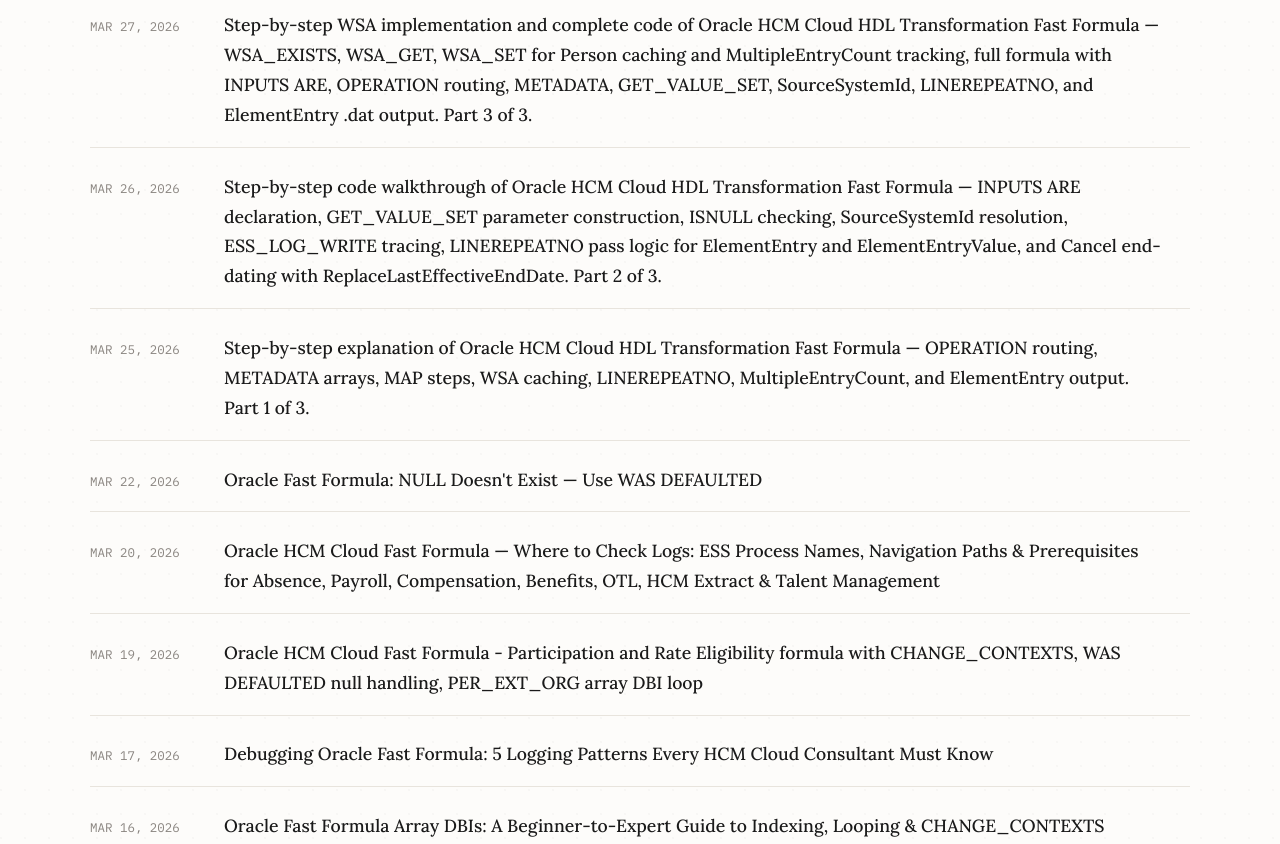
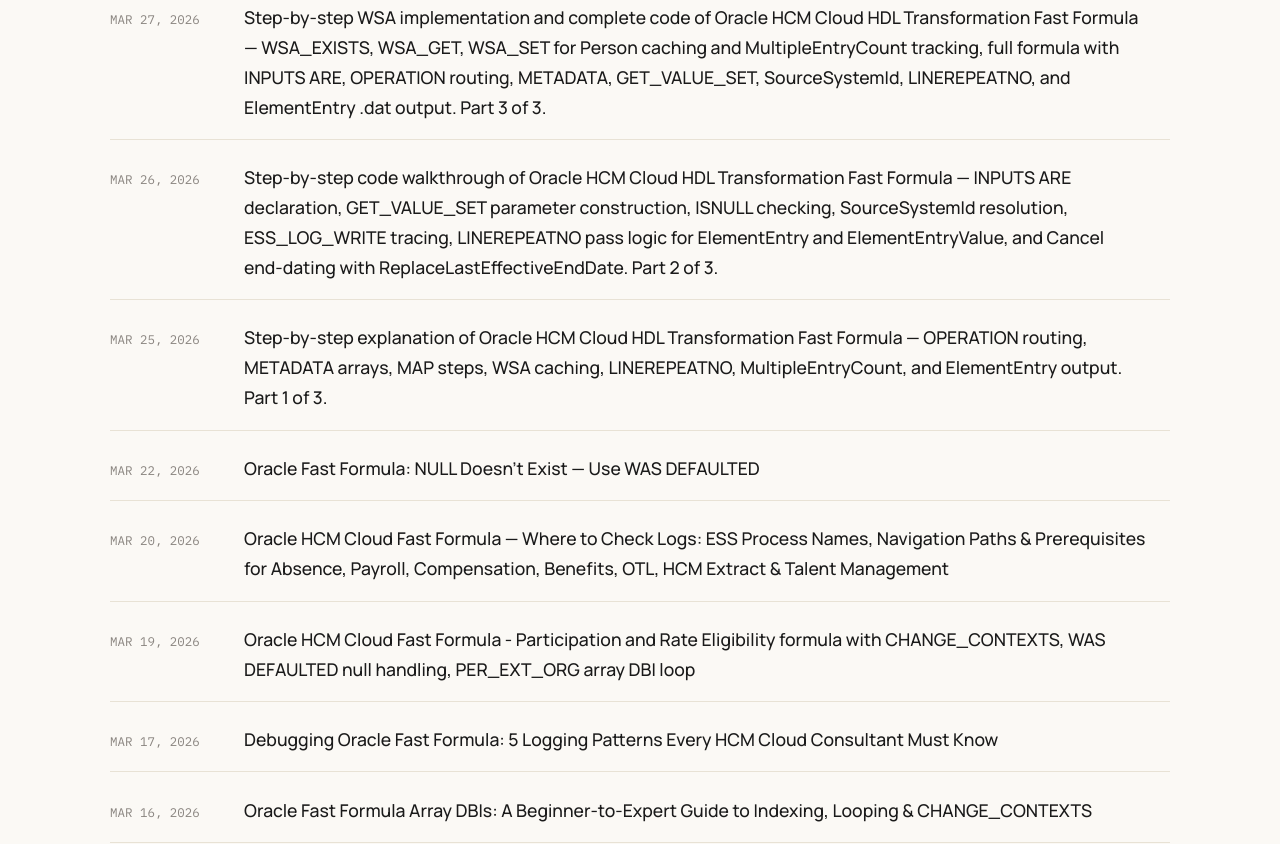
Before and after one commit to abhi18081992/abhishekmohantyhcmcloud, an Astro site: page / in a window 1280 px wide. Shown: the part 1659-2503 px from the top of the page. Built offline with nearby package versions, Linux system fonts and the light colour scheme; Astro itself is replaced by a stand-in of ours.

Commit message:
Update global styles

```diff
--- a/src/styles/global.css
+++ b/src/styles/global.css
@@ -1,37 +1,51 @@
 /* ============================================
-   Design System — abhishekmohantyhcmcloud.com
-   Editorial technical publication aesthetic
+   Design System v2 — abhishekmohantyhcmcloud.com
+   Modern editorial / technical publication
    ============================================ */
 
-@import url('https://fonts.googleapis.com/css2?family=Lora:ital,wght@0,400;0,500;0,600;0,700;1,400&family=IBM+Plex+Sans:wght@300;400;500;600;700&family=IBM+Plex+Mono:wght@400;500;600&display=swap');
+@import url('https://fonts.googleapis.com/css2?family=Manrope:wght@400;500;600;700;800&family=IBM+Plex+Sans:wght@300;400;500;600;700&family=IBM+Plex+Mono:wght@400;500;600&family=Lora:ital,wght@1,400;1,500&display=swap');
 
 :root {
-  /* Color tokens */
-  --bg: #fdfcfa;
+  /* Surfaces */
+  --bg: #fbf9f5;
   --bg-elevated: #ffffff;
-  --bg-subtle: #f5f2ec;
+  --bg-subtle: #f3efe7;
+  --bg-dark: #1a1a1a;
+
+  /* Ink */
   --ink: #1a1a1a;
-  --ink-muted: #4a4a4a;
+  --ink-strong: #0f0f0f;
+  --ink-muted: #555555;
   --ink-faint: #8a8580;
-  --border: #e8e4dd;
-  --border-strong: #d4cfc6;
-  --accent: #c0392b;
-  --accent-dark: #962d22;
-  --accent-soft: #fdf0ee;
 
-  /* Code (One Dark Pro alignment) */
+  /* Borders */
+  --border: #e8e2d5;
+  --border-strong: #d4ccba;
+
+  /* Accents */
+  --red: #c0392b;
+  --red-dark: #962d22;
+  --red-soft: #fdf0ee;
+  --orange: #e67e22;
+  --orange-dark: #ca6915;
+  --orange-soft: #fef3e7;
+  --navy: #2c3e50;
+  --navy-dark: #1f2d3d;
+  --purple: #8e44ad;
+
+  /* Code */
   --code-bg: #282c34;
   --code-border: #3e4451;
-  --inline-code-bg: #f5f2ec;
+  --inline-code-bg: #f3efe7;
   --inline-code-ink: #c0392b;
 
   /* Typography */
-  --font-display: 'Lora', Georgia, 'Times New Roman', serif;
+  --font-display: 'Manrope', -apple-system, BlinkMacSystemFont, sans-serif;
   --font-body: 'IBM Plex Sans', -apple-system, BlinkMacSystemFont, sans-serif;
   --font-mono: 'IBM Plex Mono', 'Menlo', 'Consolas', monospace;
+  --font-italic: 'Lora', Georgia, serif;
 
-  /* Scale */
-  --measure: 68ch;
+  /* Layout */
   --gutter: clamp(1.25rem, 4vw, 2.5rem);
   --section-y: clamp(2.5rem, 6vw, 5rem);
 }
@@ -42,31 +56,26 @@ html { -webkit-text-size-adjust: 100%; scroll-behavior: smooth; }
 body {
   margin: 0;
   font-family: var(--font-body);
-  font-size: 17px;
+  font-size: 16.5px;
   line-height: 1.7;
   color: var(--ink);
   background: var(--bg);
-  background-image:
-    radial-gradient(circle at 1px 1px, rgba(26,26,26,0.025) 1px, transparent 0);
-  background-size: 24px 24px;
   -webkit-font-smoothing: antialiased;
   -moz-osx-font-smoothing: grayscale;
   text-rendering: optimizeLegibility;
 }
-
 img, svg { max-width: 100%; display: block; }
 
-/* Layout container */
+/* Containers */
 .container {
   width: 100%;
-  max-width: 1180px;
+  max-width: 1140px;
   margin-inline: auto;
   padding-inline: var(--gutter);
 }
-
 .prose-container {
   width: 100%;
-  max-width: 760px;
+  max-width: 740px;
   margin-inline: auto;
   padding-inline: var(--gutter);
 }
@@ -74,49 +83,41 @@ img, svg { max-width: 100%; display: block; }
 /* Typography */
 h1, h2, h3, h4, h5, h6 {
   font-family: var(--font-display);
-  font-weight: 600;
-  letter-spacing: -0.015em;
-  line-height: 1.2;
-  color: var(--ink);
-  margin: 2.5em 0 0.6em;
+  font-weight: 800;
+  letter-spacing: -0.022em;
+  line-height: 1.15;
+  color: var(--ink-strong);
+  margin: 2em 0 0.5em;
 }
-
 h1 {
-  font-size: clamp(2.1rem, 4.5vw, 3.4rem);
-  font-weight: 600;
-  letter-spacing: -0.025em;
-  line-height: 1.1;
+  font-size: clamp(2.4rem, 5.5vw, 4rem);
+  font-weight: 800;
+  letter-spacing: -0.03em;
+  line-height: 1.05;
   margin-top: 0;
 }
-
 h2 {
-  font-size: clamp(1.6rem, 3vw, 2.1rem);
-  border-bottom: 1px solid var(--border);
-  padding-bottom: 0.4em;
+  font-size: clamp(1.7rem, 3.2vw, 2.3rem);
+  margin-top: 2.2em;
 }
-
-h3 { font-size: 1.4rem; }
-h4 { font-size: 1.15rem; }
+h3 { font-size: 1.4rem; font-weight: 700; }
+h4 { font-size: 1.15rem; font-weight: 700; }
 
 p { margin: 0 0 1.25em; }
 
 a {
-  color: var(--accent);
+  color: var(--red);
   text-decoration: none;
   border-bottom: 1px solid transparent;
   transition: border-color 0.2s ease, color 0.2s ease;
 }
-a:hover { border-bottom-color: var(--accent); }
+a:hover { border-bottom-color: var(--red); }
 
-strong { font-weight: 600; color: var(--ink); }
+strong { font-weight: 700; color: var(--ink-strong); }
 em { font-style: italic; }
 
 /* Code */
-code {
-  font-family: var(--font-mono);
-  font-size: 0.88em;
-}
-
+code { font-family: var(--font-mono); font-size: 0.88em; }
 :not(pre) > code {
   background: var(--inline-code-bg);
   color: var(--inline-code-ink);
@@ -125,20 +126,18 @@ code {
   border: 1px solid var(--border);
   font-weight: 500;
 }
-
 pre {
   background: var(--code-bg) !important;
   border: 1px solid var(--code-border);
-  border-left: 3px solid var(--accent);
-  border-radius: 6px;
-  padding: 1.25rem 1.5rem;
+  border-left: 3px solid var(--red);
+  border-radius: 8px;
+  padding: 1.4rem 1.6rem;
   overflow-x: auto;
   font-size: 0.85rem;
-  line-height: 1.65;
+  line-height: 1.7;
   margin: 1.75em 0;
-  box-shadow: 0 4px 16px rgba(0,0,0,0.08);
+  box-shadow: 0 6px 24px rgba(26,26,26,0.08);
 }
-
 pre code {
   background: transparent !important;
   border: none;
@@ -150,12 +149,12 @@ pre code {
 /* Blockquote */
 blockquote {
   margin: 1.75em 0;
-  padding: 0.5em 0 0.5em 1.5em;
-  border-left: 3px solid var(--accent);
+  padding: 0.4em 0 0.4em 1.5em;
+  border-left: 3px solid var(--red);
   color: var(--ink-muted);
+  font-family: var(--font-italic);
   font-style: italic;
-  font-family: var(--font-display);
-  font-size: 1.05em;
+  font-size: 1.08em;
 }
 
 /* Lists */
@@ -168,74 +167,100 @@ table {
   border-collapse: collapse;
   margin: 1.75em 0;
   font-size: 0.92em;
+  background: var(--bg-elevated);
+  border: 1px solid var(--border);
 }
 th, td {
-  border: 1px solid var(--border);
-  padding: 0.6em 0.85em;
+  border-bottom: 1px solid var(--border);
+  padding: 0.7em 1em;
   text-align: left;
 }
 th {
   background: var(--bg-subtle);
-  font-weight: 600;
-  font-family: var(--font-body);
+  font-weight: 700;
+  font-family: var(--font-display);
+  font-size: 0.85em;
+  text-transform: uppercase;
+  letter-spacing: 0.04em;
 }
 
-/* HR */
 hr {
   border: none;
   border-top: 1px solid var(--border);
   margin: 3em 0;
 }
 
-/* Tag — rectangular bordered, his signature style */
-.tag {
+/* Pill — bold rectangular tag (matches his Blogger style) */
+.pill {
   display: inline-block;
-  font-family: var(--font-mono);
-  font-size: 0.72rem;
-  font-weight: 500;
+  font-family: var(--font-display);
+  font-size: 0.7rem;
+  font-weight: 700;
   text-transform: uppercase;
-  letter-spacing: 0.08em;
+  letter-spacing: 0.12em;
+  color: white;
+  padding: 0.42em 0.95em;
+  border-radius: 3px;
+  text-decoration: none;
+  border: none;
+  margin: 0 0.35em 0.35em 0;
+  transition: transform 0.15s ease;
+}
+.pill:hover { transform: translateY(-1px); border: none; }
+.pill-red { background: var(--red); }
+.pill-orange { background: var(--orange); }
+.pill-navy { background: var(--navy); }
+.pill-purple { background: var(--purple); }
+
+/* Outlined pill — for category filters */
+.pill-outline {
+  display: inline-block;
+  font-family: var(--font-display);
+  font-size: 0.78rem;
+  font-weight: 600;
+  letter-spacing: 0.02em;
   color: var(--ink-muted);
-  background: var(--bg-elevated);
-  border: 1px solid var(--border-strong);
-  padding: 0.3em 0.7em;
-  margin: 0 0.3em 0.3em 0;
+  background: transparent;
+  border: 1.5px solid var(--border-strong);
+  padding: 0.55em 1.2em;
+  border-radius: 999px;
   text-decoration: none;
-  transition: all 0.15s ease;
+  margin: 0 0.4em 0.4em 0;
+  transition: all 0.18s ease;
 }
-.tag:hover {
-  color: var(--accent);
-  border-color: var(--accent);
-  background: var(--accent-soft);
+.pill-outline:hover {
+  color: var(--ink);
+  border-color: var(--ink);
+  border-bottom-color: var(--ink);
+}
+.pill-outline.is-active {
+  background: var(--orange);
+  color: white;
+  border-color: var(--orange);
 }
 
-/* Eyebrow / kicker */
+/* Eyebrow / kicker label */
 .eyebrow {
-  font-family: var(--font-mono);
-  font-size: 0.72rem;
-  font-weight: 500;
+  font-family: var(--font-display);
+  font-size: 0.78rem;
+  font-weight: 700;
   text-transform: uppercase;
-  letter-spacing: 0.12em;
-  color: var(--accent);
-  margin-bottom: 0.5em;
+  letter-spacing: 0.18em;
+  color: var(--orange);
+  margin: 0 0 0.5em;
 }
+.eyebrow-red { color: var(--red); }
 
 /* Selection */
-::selection { background: var(--accent); color: white; }
-
-/* Focus */
-:focus-visible {
-  outline: 2px solid var(--accent);
-  outline-offset: 3px;
-}
+::selection { background: var(--red); color: white; }
+:focus-visible { outline: 2px solid var(--red); outline-offset: 3px; }
 
 /* Utility */
 .muted { color: var(--ink-muted); }
 .faint { color: var(--ink-faint); }
 .center { text-align: center; }
 
-/* Responsive */
 @media (max-width: 640px) {
   body { font-size: 16px; }
-  pre { padding: 1rem; font-size: 0.78rem; border-radius: 4px; }
+  pre { padding: 1rem 1.1rem; font-size: 0.78rem; border-radius: 5px; }
 }
```
